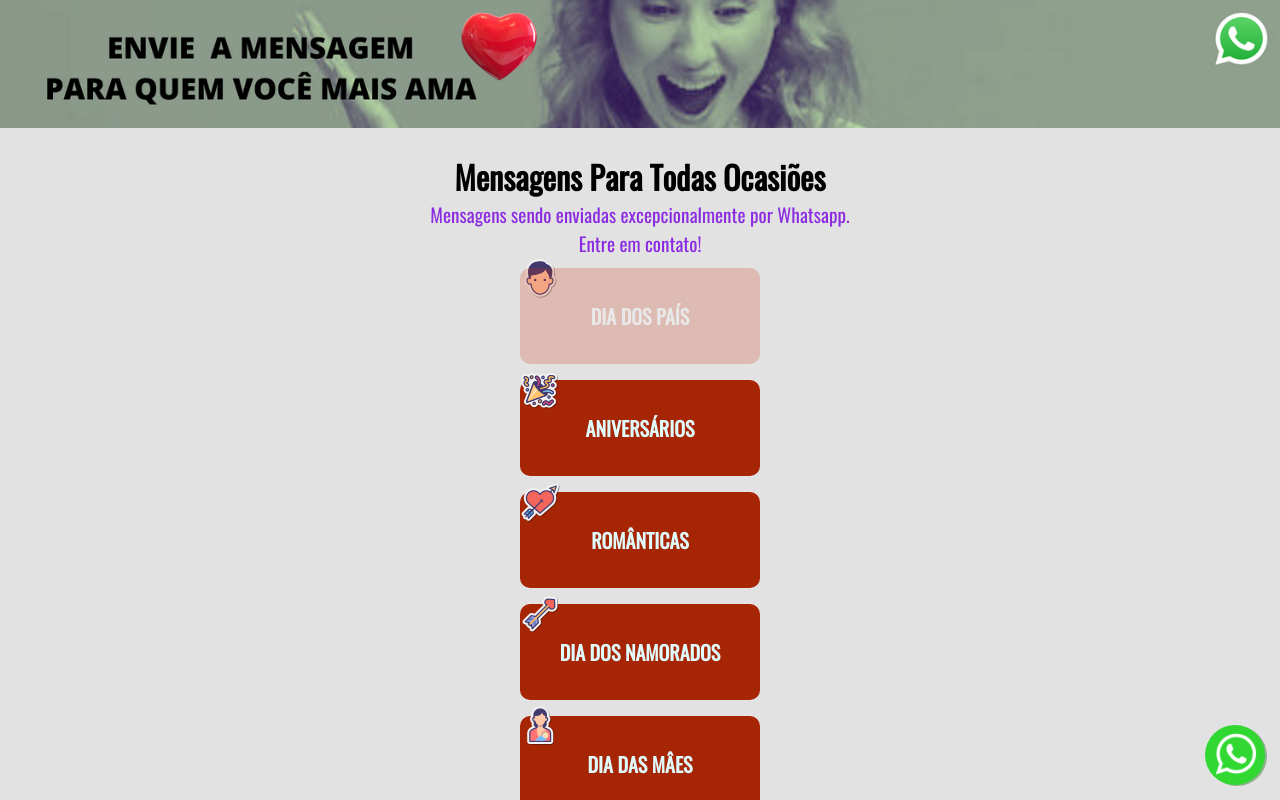
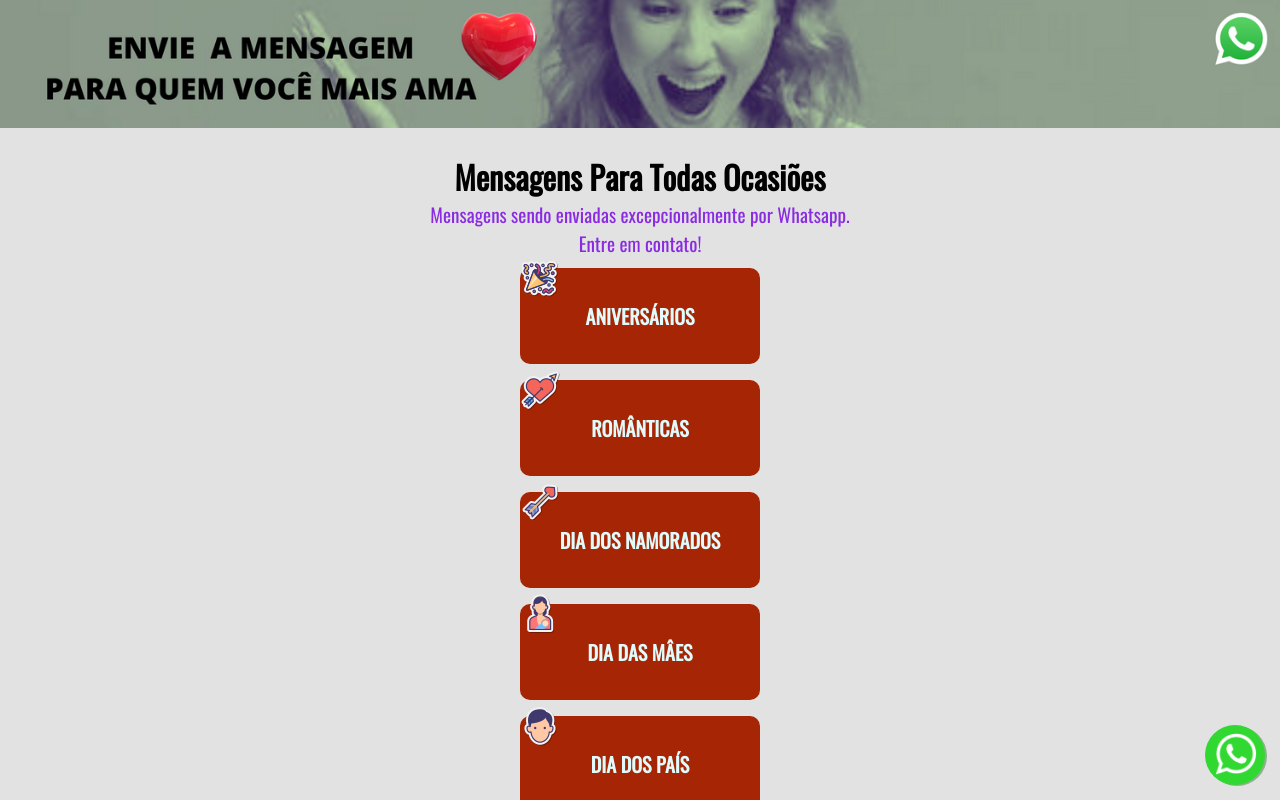
Before and after one commit to rafaelcastrobr/telemensagemlu, a React (Create React App) app: page /#/ in a window 1280 px wide. Shown: the top 800 px of the page. Built offline with nearby package versions, Linux system fonts and the light colour scheme.

Commit message:
up: retirada dia dos pais

```diff
--- a/src/Pages/Home.jsx
+++ b/src/Pages/Home.jsx
@@ -51,10 +51,6 @@ export default function Home() {
         <p>Mensagens sendo enviadas excepcionalmente por Whatsapp.</p>
         <p>Entre em contato!</p>
         <div className="box-btn">
-        <div className="box-btn-style">
-            <img className="box-btn-ico" src={pai} alt="" />
-            <Link to='/dia-dos-pais'><button className='btn_entrar_appcss btn-opcao btn_especial'>DIA DOS PAÍS</button></Link>
-          </div>
 
           <div className="box-btn-style">
             <img className="box-btn-ico" src={bolo} alt="" />
@@ -76,6 +72,10 @@ export default function Home() {
             <Link to='/dia-das-maes'><button className='btn_entrar_appcss btn-opcao'>DIA DAS MÂES</button></Link>
           </div>
 
+          <div className="box-btn-style">
+            <img className="box-btn-ico" src={pai} alt="" />
+            <Link to='/dia-dos-pais'><button className='btn_entrar_appcss btn-opcao'>DIA DOS PAÍS</button></Link>
+          </div>
 
 
           <div className="box-btn-style">
```
